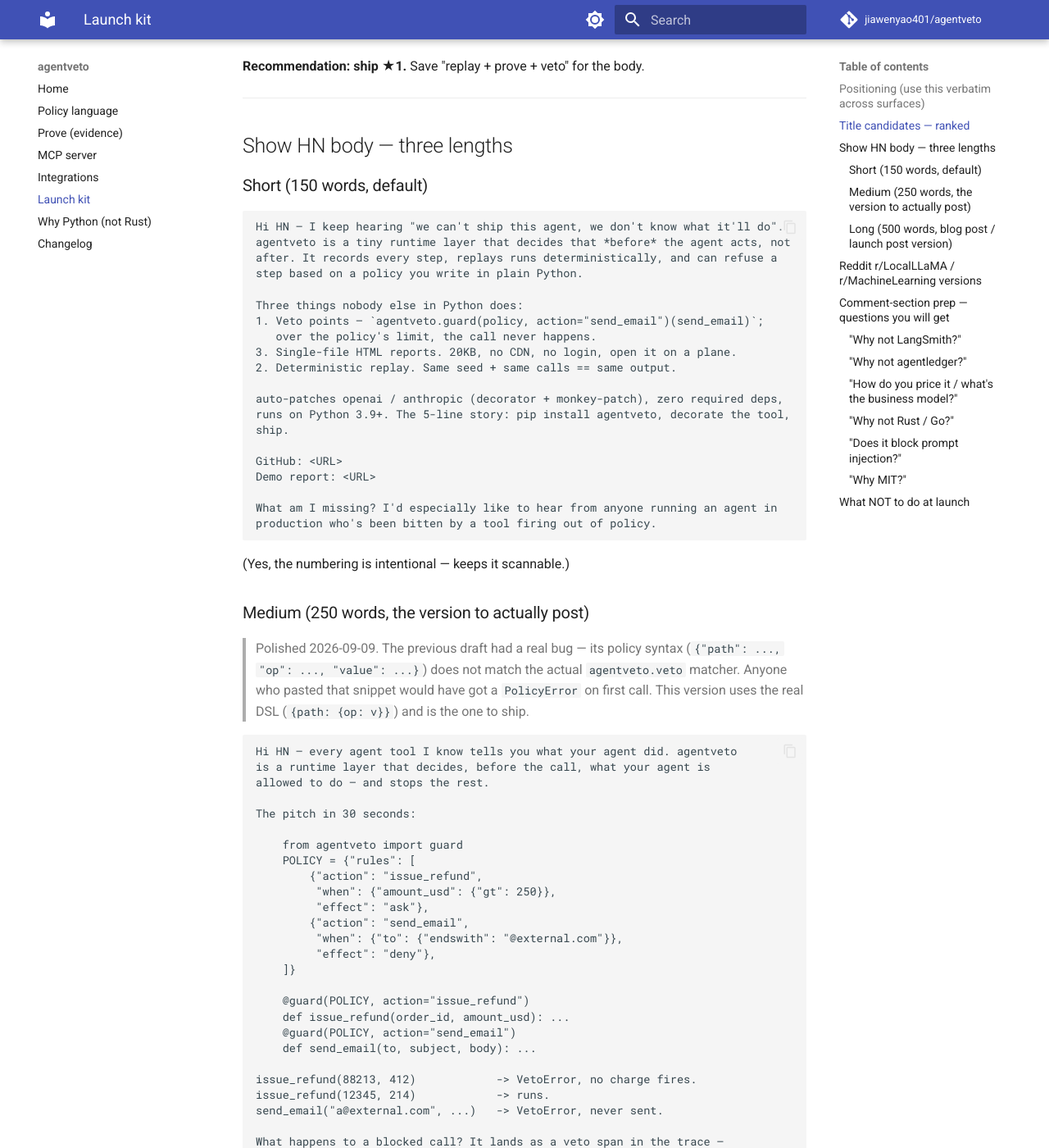
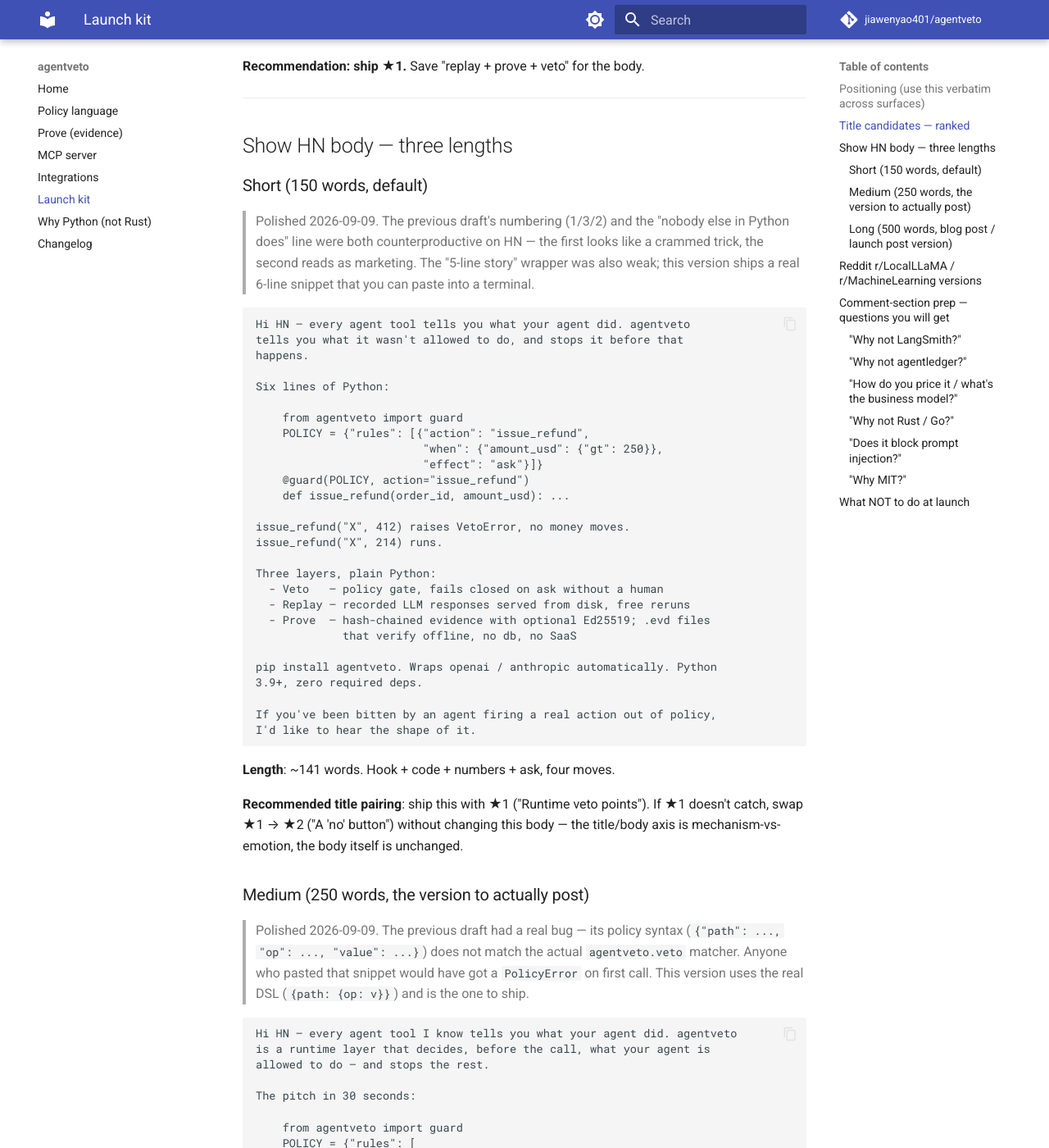
Before and after one commit to jiawenyao401/agentveto, an MkDocs documentation site: the page built from docs/launch.md, in a window 1280 px wide and 1400 px high, scrolled down 1047 px. Shown: the whole window at 82% size. Built offline with MkDocs 1.6.1 and Material for MkDocs 9.7.7, drawn with Linux system fonts in a browser that asks for light colours; comment, search, counter and statistics services are not loaded.

Commit message:
launch: polish the short body to match the medium one

````diff
--- a/docs/launch.md
+++ b/docs/launch.md
@@ -37,30 +37,48 @@ HN titles that earn the click: ≤ 80 chars, give the benefit, name the mechanis
 
 ### Short (150 words, default)
 
+> Polished 2026-09-09. The previous draft's numbering (1/3/2) and the
+> "nobody else in Python does" line were both counterproductive on HN —
+> the first looks like a crammed trick, the second reads as marketing.
+> The "5-line story" wrapper was also weak; this version ships a real
+> 6-line snippet that you can paste into a terminal.
+
 ```
-Hi HN — I keep hearing "we can't ship this agent, we don't know what it'll do".
-agentveto is a tiny runtime layer that decides that *before* the agent acts, not
-after. It records every step, replays runs deterministically, and can refuse a
-step based on a policy you write in plain Python.
+Hi HN — every agent tool tells you what your agent did. agentveto
+tells you what it wasn't allowed to do, and stops it before that
+happens.
 
-Three things nobody else in Python does:
-1. Veto points — `agentveto.guard(policy, action="send_email")(send_email)`;
-   over the policy's limit, the call never happens.
-3. Single-file HTML reports. 20KB, no CDN, no login, open it on a plane.
-2. Deterministic replay. Same seed + same calls == same output.
+Six lines of Python:
 
-auto-patches openai / anthropic (decorator + monkey-patch), zero required deps,
-runs on Python 3.9+. The 5-line story: pip install agentveto, decorate the tool,
-ship.
+    from agentveto import guard
+    POLICY = {"rules": [{"action": "issue_refund",
+                         "when": {"amount_usd": {"gt": 250}},
+                         "effect": "ask"}]}
+    @guard(POLICY, action="issue_refund")
+    def issue_refund(order_id, amount_usd): ...
 
-GitHub: <URL>
-Demo report: <URL>
+issue_refund("X", 412) raises VetoError, no money moves.
+issue_refund("X", 214) runs.
 
-What am I missing? I'd especially like to hear from anyone running an agent in
-production who's been bitten by a tool firing out of policy.
+Three layers, plain Python:
+  - Veto   — policy gate, fails closed on ask without a human
+  - Replay — recorded LLM responses served from disk, free reruns
+  - Prove  — hash-chained evidence with optional Ed25519; .evd files
+             that verify offline, no db, no SaaS
+
+pip install agentveto. Wraps openai / anthropic automatically. Python
+3.9+, zero required deps.
+
+If you've been bitten by an agent firing a real action out of policy,
+I'd like to hear the shape of it.
 ```
 
-(Yes, the numbering is intentional — keeps it scannable.)
+**Length**: ~141 words. Hook + code + numbers + ask, four moves.
+
+**Recommended title pairing**: ship this with ★1 ("Runtime veto points").
+If ★1 doesn't catch, swap ★1 → ★2 ("A 'no' button") without changing
+this body — the title/body axis is mechanism-vs-emotion, the body itself
+is unchanged.
 
 ### Medium (250 words, the version to actually post)
 
````
